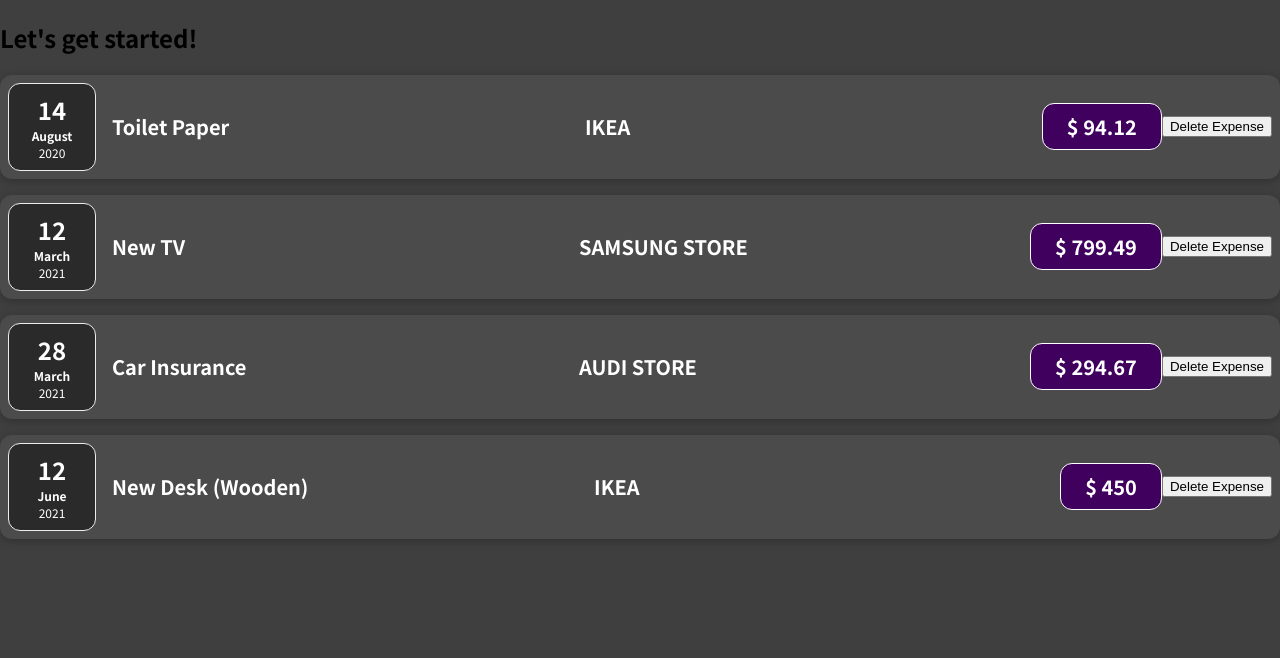
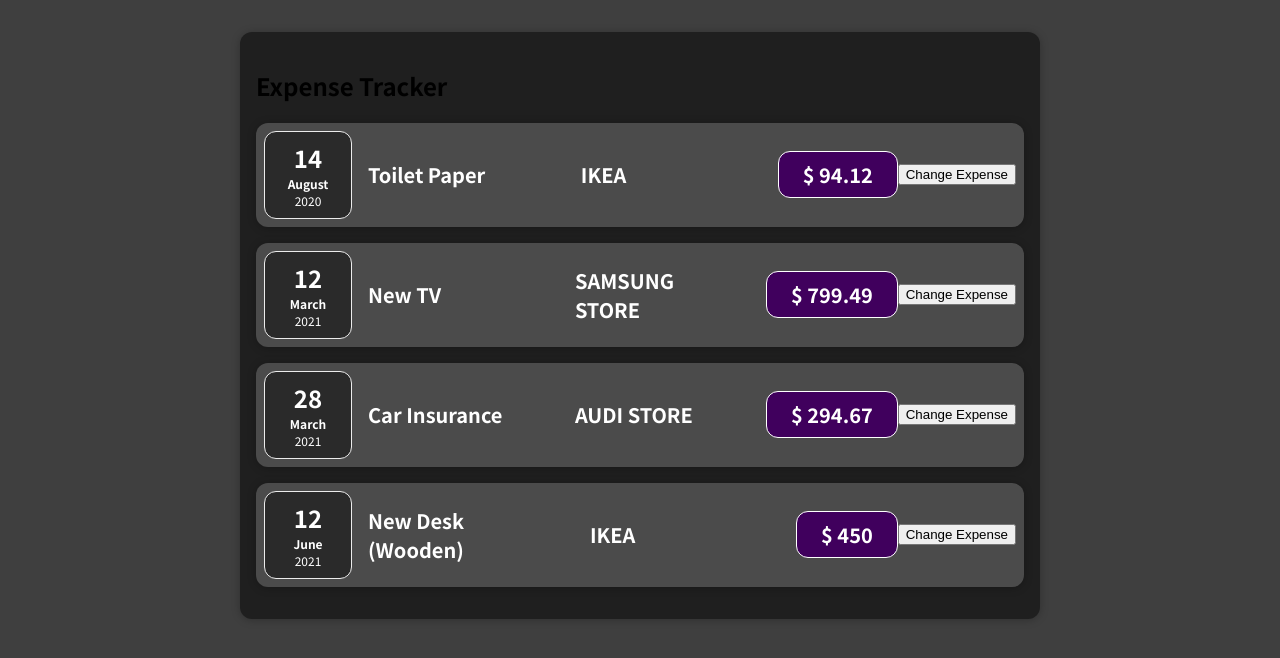
Before and after one commit to AkhilBasnotra/advance-react, a React (Create React App) app: page / in a window 1280 px wide. Shown: the top 658 px of the page. Built offline with nearby package versions, Linux system fonts and the light colour scheme.

Commit message:
added button to update the price of purchase

```diff
--- a/src/App.js
+++ b/src/App.js
@@ -1,4 +1,6 @@
 import ExpenseItem from "./components/ExpenseItem";
+import "./components/expenses.css";
+import Card from "./components/Card";
 
 function App() {
   const expenses = [
@@ -33,8 +35,8 @@
   ];
 
   return (
-    <div>
-      <h2>Let's get started!</h2>
+    <Card className="expenses">
+      <h2>Expense Tracker</h2>
       {expenses.map((expense) => (
         <ExpenseItem
           title={expense.title}
@@ -43,7 +45,7 @@
           location={expense.LocationOfExpenditure}
         />
       ))}
-    </div>
+    </Card>
   );
 }
 
--- /dev/null
+++ b/src/components/Card.css
@@ -0,0 +1,4 @@
+.card {
+  border-radius: 12px;
+  box-shadow: 0 1px 8px rgba(0, 0, 0, 0.25);
+}
--- /dev/null
+++ b/src/components/Card.js
@@ -0,0 +1,7 @@
+import "./Card.css";
+let Card = (props) => {
+  const classes = "card " + props.className;
+  return <div className={classes}>{props.children}</div>;
+};
+
+export default Card;
--- a/src/components/ExpenseItem.css
+++ b/src/components/ExpenseItem.css
@@ -2,10 +2,10 @@
   display: flex;
   justify-content: space-between;
   align-items: center;
-  box-shadow: 0 2px 8px rgba(0, 0, 0, 0.25);
+  /* box-shadow: 0 2px 8px rgba(0, 0, 0, 0.25); */
   padding: 0.5rem;
   margin: 1rem 0;
-  border-radius: 12px;
+  /* border-radius: 12px; */
   background-color: #4b4b4b;
 }
 
--- a/src/components/ExpenseItem.js
+++ b/src/components/ExpenseItem.js
@@ -1,19 +1,26 @@
+import React, { useState } from "react";
 import "./ExpenseItem.css";
 import ExpenseDetails from "./ExpenseDetails";
 import ExpenseDate from "./ExpenseDate";
+import Card from "./Card";
 
 let ExpenseItem = (props) => {
-  let deleteExpense = () => {};
+  const [expense, setExpense] = useState(props.amount);
+
+  let clickHandler = () => {
+    setExpense("$100");
+    console.log("delete");
+  };
   return (
-    <div className="expense-item">
+    <Card className="expense-item">
       <ExpenseDate date={props.date} />
       <ExpenseDetails
-        amount={props.amount}
+        amount={expense}
         location={props.location}
         title={props.title}
       />
-      <button onClick={deleteExpense}>Delete Expense</button>
-    </div>
+      <button onClick={clickHandler}>Change Expense</button>
+    </Card>
   );
 };
 
--- /dev/null
+++ b/src/components/expenses.css
@@ -0,0 +1,9 @@
+.expenses {
+  padding: 1rem;
+  background-color: rgb(31, 31, 31);
+  margin: 2rem auto;
+  width: 50rem;
+  max-width: 95%;
+  /* border-radius: 12px;
+  box-shadow: 0 1px 8px rgba(0, 0, 0, 0.25); */
+}
```
Also changed, not shown: 1 other file (tests, documents, lock files or other folders).
